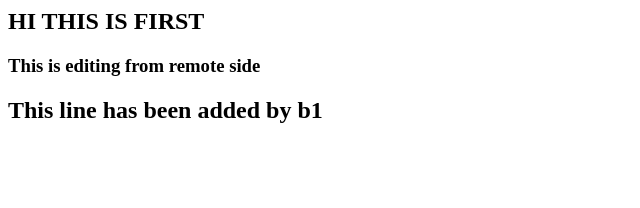
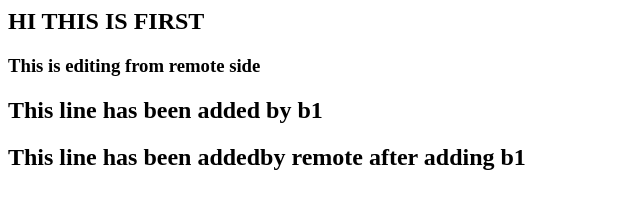
Before and after one commit to abhishekadityaroy102/gitrevise, a plain HTML site: page frontend/index.html in a window 1280 px wide. Shown: the whole page, without its empty margins (0-640 px from the left). Drawn offline with Linux system fonts and the light colour scheme.

Commit message:
Update index.html

```diff
--- a/frontend/index.html
+++ b/frontend/index.html
@@ -8,5 +8,6 @@
     <h2>HI THIS IS FIRST </h2>
     <h3>This is editing from remote side</h3>
     <h2>This line has been added by b1</h2>
+    <h2>This line has been addedby remote after adding b1 </h2>
 </body>
 </html>
```
